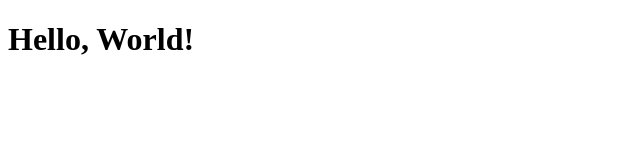
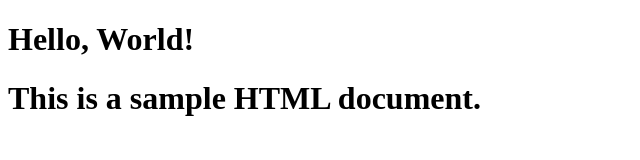
Before and after one commit to Abrar-here/e-universe, a plain HTML site: page index.html in a window 1280 px wide. Shown: the whole page, without its empty margins (0-640 px from the left). Drawn offline with Linux system fonts and the light colour scheme.

Commit message:
new branch created

```diff
--- a/index.html
+++ b/index.html
@@ -7,5 +7,6 @@
 </head>
 <body>
     <h1>Hello, World!</h1>
+    <h1>This is a sample HTML document.</h1>
 </body>
 </html>
```
